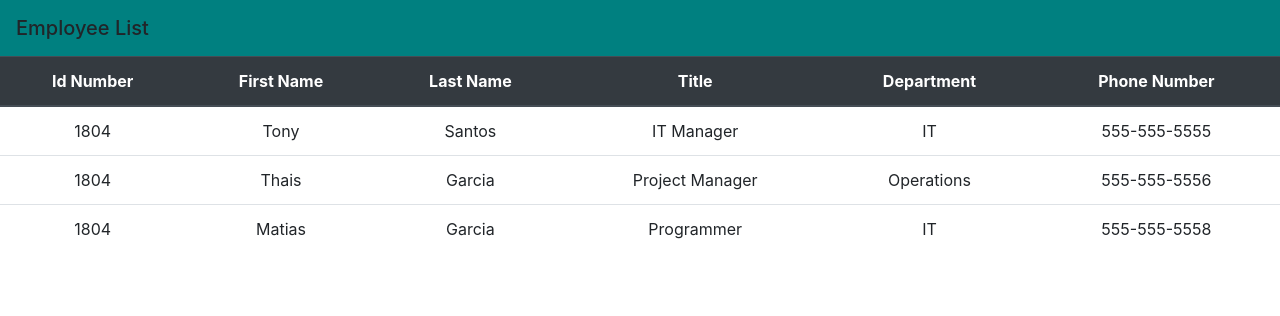
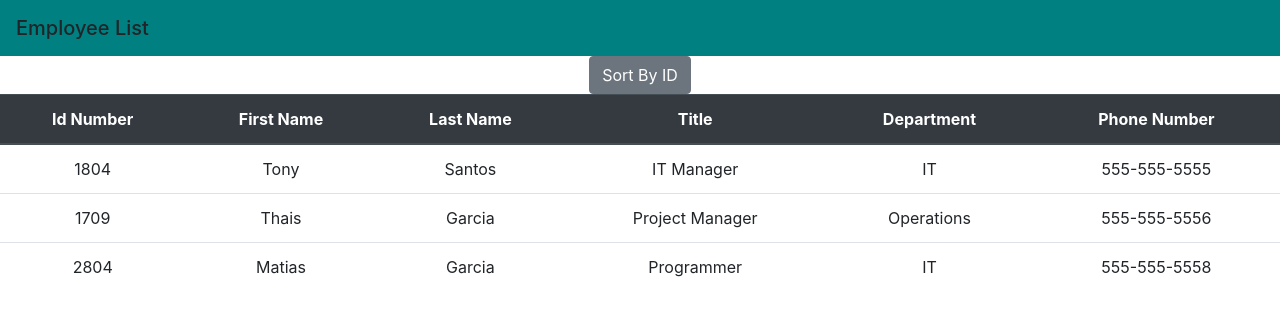
Before and after one commit to ReynaGS/employee_directory, a React (Create React App) app: page / in a window 1280 px wide. Shown: the top 316 px of the page. Built offline with nearby package versions, Linux system fonts and the light colour scheme.

Commit message:
added wrapper, sort button

```diff
--- a/src/App.js
+++ b/src/App.js
@@ -1,7 +1,7 @@
 import logo from './logo.svg';
 import './App.css';
 import Navbar from './components/Navbar';
-import EmployeeTable from './components/EmployeeTable';
+import Wrapper from './components/Wrapper';
 import empleados from './employeeList.json'
 
 
@@ -10,9 +10,9 @@ function App() {
   return (
     <div className="App">
       <Navbar/>
-      <EmployeeTable
-      employeeList = {empleados}
-      />
+      <Wrapper
+      employeeList = {empleados}/>
+
     </div>
   );
 }
--- a/src/components/EmployeeTable.js
+++ b/src/components/EmployeeTable.js
@@ -11,7 +11,7 @@ function EmployeeTable (props){
         return (
             <EmployeeRow
             id = {employee.id}
-            firstName = {employee.firstName}
+            firstName= {employee.firstName}
             lastName={employee.lastName}
             title={employee.title}
             department={employee.department}
--- /dev/null
+++ b/src/components/Wrapper.js
@@ -0,0 +1,32 @@
+import React from "react";
+import EmployeeTable from "./EmployeeTable";
+
+class Wrapper extends React.Component {
+    state = {
+        employeeList: this.props.employeeList
+    };
+    handleSort = () => {
+        // We always use the setState method to update a component's state
+        // this.setState({ count: this.state.count + 1 });
+        // console.log("Han hecho un click")
+        var x = this.state.employeeList.sort((a, b) => a.id - b.id)
+
+        this.setState({employeeList:x})
+    };
+    render(){
+        return(
+            <div>
+
+            <button type="button" className="btn btn-secondary " onClick={this.handleSort}>Sort By ID</button>
+
+            <EmployeeTable
+                employeeList={this.state.employeeList}
+            />
+
+            </div>
+
+        )
+
+    }
+}
+export default Wrapper
--- a/src/employeeList.json
+++ b/src/employeeList.json
@@ -8,7 +8,7 @@
             "phoneNumber": "555-555-5555"
         },
         {
-            "id": 1804,
+            "id": 1709,
             "firstName": "Thais",
             "lastName": "Garcia",
             "title": "Project Manager",
@@ -16,7 +16,7 @@
             "phoneNumber": "555-555-5556"
         },
         {
-            "id": 1804,
+            "id": 2804,
             "firstName": "Matias",
             "lastName": "Garcia",
             "title": "Programmer",
```
Also changed, not shown: 1 other file (tests, documents, lock files or other folders).
